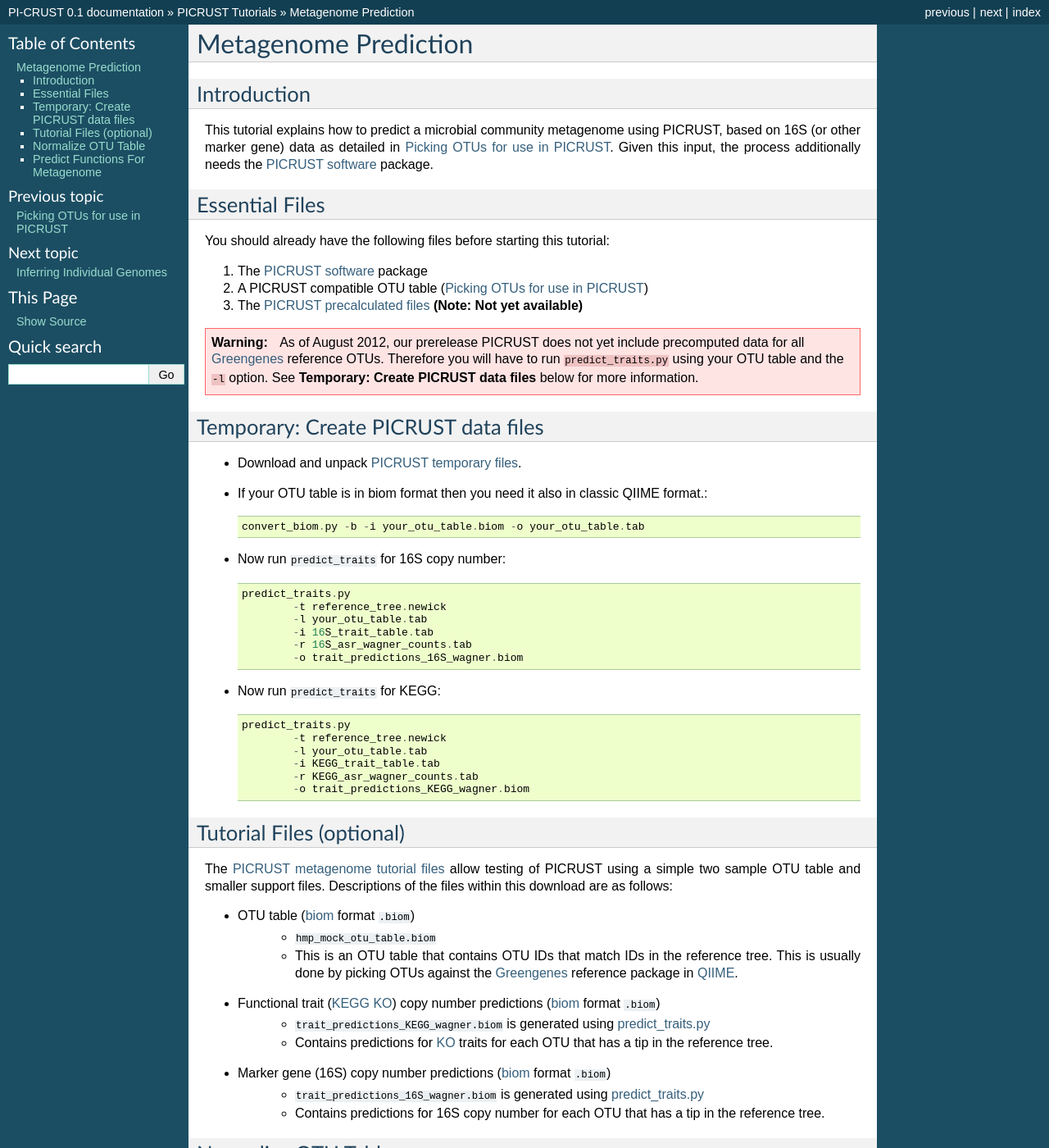
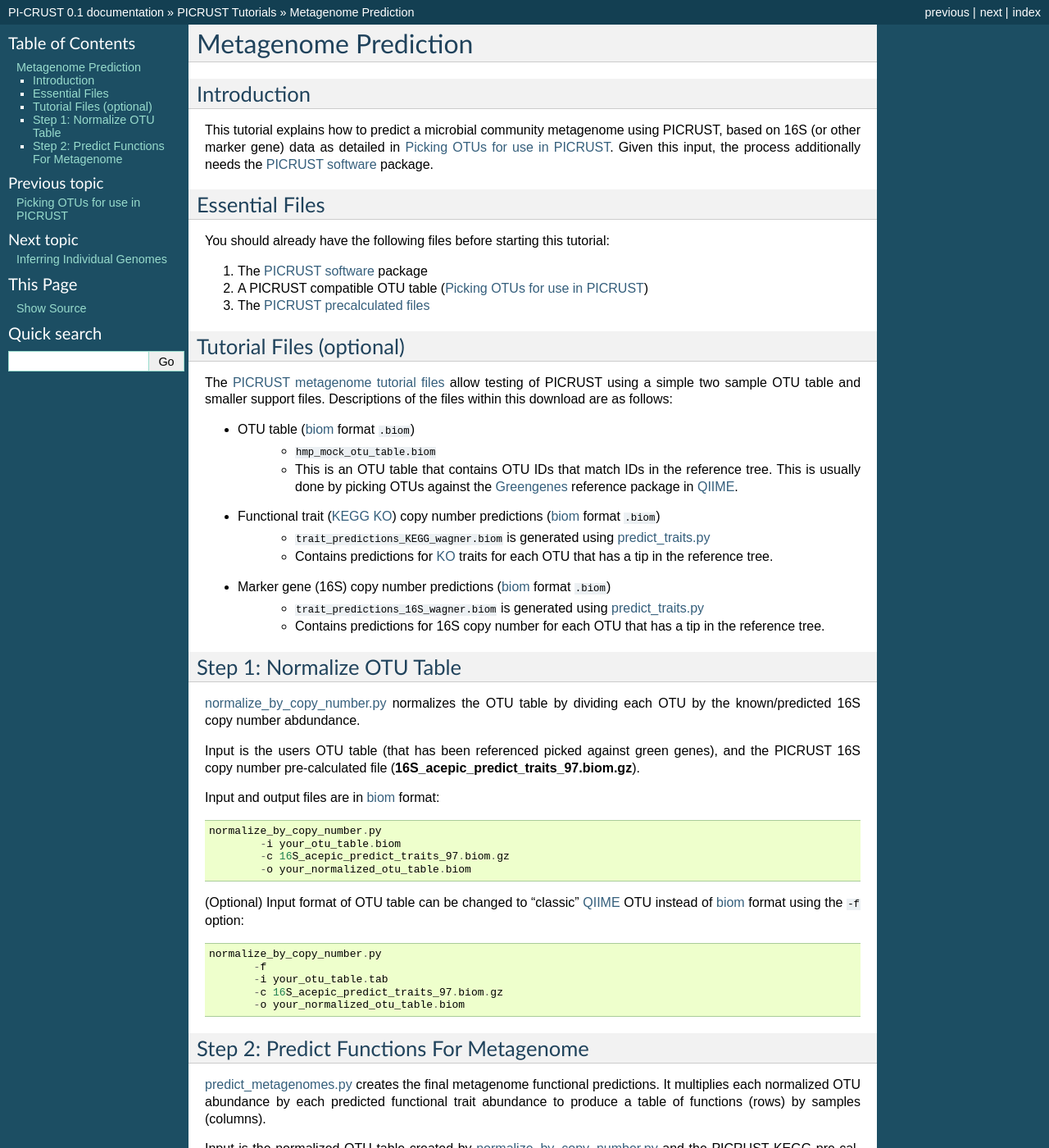
Before and after one commit to picrust/picrust, a Sphinx documentation site: the page built from doc/source/tutorials/010_metagenome_prediction.rst, in a window 1280 px wide and 1400 px high. Shown: the whole window at 82% size. Built offline with Sphinx 7.4.7, drawn with Linux system fonts in a browser that asks for light colours; some of the changed text lies outside the part shown.

Commit message:
Major update to docs.
Added links to pre-calculated files, removed warnings about these files being not done yet, and added doc for their use.
Added script documentation for the two main scripts (normalize_by_copy_number.py and predict_metagenomes.py)
Made quick start a barebones guide for using PICRUST from start to finish.

```diff
--- a/doc/source/global.rst
+++ b/doc/source/global.rst
@@ -10,7 +10,7 @@
 .. _PICRUST metagenome tutorial files:	https://www.dropbox.com/s/yndl609h5m069y6/metagenome_prediction_tutorial_files.zip
 .. _PICRUST GG reference data:		https://s3.amazonaws.com/picrust-public-data/img_gg_otus_18may2012.tgz
 .. _PICRUST starting files: 		https://dl.dropbox.com/s/yvymi52uiwgltqt/picrust_starting_files.zip?dl=1
-.. _PICRUST precalculated files: 	replace:: :py:mod:`dummy`
+.. _PICRUST precalculated files: 	https://dl.dropbox.com/s/f8sy84kxi2havww/picrust_precalculated_files.tgz?dl=1
 .. _PICRUST temporary files:		https://dl.dropbox.com/sh/7x2e2zh65yuf45u/VbWVrx392K/tutorial_files/picrust_temporary_files.zip?dl=1
 .. _PICRUST users list: 		https://groups.google.com/group/picrust-users/subscribe?note=1&hl=en&noredirect=true&pli=1
 .. _PyCogent:				http://pycogent.sourceforge.net/
--- a/doc/source/scripts/normalize_by_copy_number.rst
+++ b/doc/source/scripts/normalize_by_copy_number.rst
@@ -3,3 +3,45 @@
 ===========================
 normalize_by_copy_number.py
 ===========================
+
+Description of code
+===================
+
+ * The ``normalize_by_copy_number.py`` script normalizes an OTU table by the predicted 16S copy number abundances for each OTU.
+
+Input Requirements
+==================
+ * An OTU table (that has been properly reference picked against green genes) in biom format. This table should have SampleIds (columns) as some arbitrary sample id, and ObservationIds (rows) as green gene identifiers.
+ * A table of pre-computed 16S copy number abundances for all green gene identifiers (in the gg ref package). Usually downloaded from PICRUST (**16S_acepic_predict_traits_97.biom.gz**).Also in biom format.
+
+Output
+======
+ * A normalized OTU table (biom format).
+
+Mandatory Options
+=================
+ * ``-i``: the input OTU table
+ * ``-c``: the input pre-computed 16S copy number abundances
+ * ``-o``: the normalized OTU table
+
+Optional Options
+================
+ * ``-f``: input OTU table in tab-delimited format (instead of biom).
+
+
+Usage examples
+==============
+
+This section provides a description of how to run ``normalize_by_copy_number.py``:
+
+* Basic usage::
+
+    predict_metagenomes.py -i your_otu_table.biom -c 16S_acepic_predict_traits_97.biom.gz -o your_normalized_otu_table.biom
+
+* Input format for OTU table can be set to plain tab-delimited format (instead of biom) using ``-f`` option::
+
+    predict_metagenomes.py -f -i your_otu_table.tab -c KEGG_acepic_predict_traits_97.biom.gz -o your_normalized_otu_table.biom
+
+* ``-c`` file does can be gzipped or uncompressed::
+
+    predict_metagenomes.py -i your_otu_table.biom -c KEGG_acepic_predict_traits_97.biom -o your_normalized_otu_table.biom
--- a/doc/source/scripts/predict_metagenomes.rst
+++ b/doc/source/scripts/predict_metagenomes.rst
@@ -3,3 +3,47 @@
 ======================
 predict_metagenomes.py
 ======================
+
+This document covers use of the ``predict_metagenomes.py`` script.
+
+Description of code
+===================
+
+ * The ``predict_metagenomes.py`` script produces the actual metagenome functional predictions for a given OTU table.
+
+Input Requirements
+==================
+ * An OTU table (that has been properly reference picked against green genes) in biom format. This table should have SampleIds (columns) as some arbitrary sample id, and ObservationIds (rows) as green gene identifiers.
+ * A table of pre-computed genome contents for all green gene identifiers (in the gg ref package). Usually downloaded from PICRUST (**KEGG_acepic_predict_traits_97.biom.gz**).Also in biom format.
+
+Output
+======
+ * A table of functional identifiers (e.g. KEGG KOs) by the users sample ids. (biom format).
+
+Mandatory Options
+=================
+ * ``-i``: the input OTU table
+ * ``-c``: the input pre-computed genome contents
+ * ``-o``: the output file
+
+Optional Options
+================
+ * ``-f``: output the predicted metagenome table in tab-delimited format (instead of biom).
+
+
+Usage examples
+==============
+
+This section provides a description of how to run ``predict_metagenomes.py``:
+
+* Basic usage::
+
+    predict_metagenomes.py -i your_normalized_otu_table.biom -c KEGG_acepic_predict_traits_97.biom.gz -o your_output.biom
+
+* Output format can be set to plain tab-delimited format (instead of biom) using ``-f`` option::
+
+    predict_metagenomes.py -f -i your_normalized_otu_table.biom -c KEGG_acepic_predict_traits_97.biom.gz -o your_output.tab
+
+* ``-c`` file does can be gzipped or uncompressed::
+
+    predict_metagenomes.py -i your_normalized_otu_table.biom -c KEGG_acepic_predict_traits_97.biom -o your_output.biom
--- a/doc/source/tutorials/010_metagenome_prediction.rst
+++ b/doc/source/tutorials/010_metagenome_prediction.rst
@@ -19,40 +19,7 @@
 
 1. The `PICRUST software`_ package
 2. A PICRUST compatible OTU table (:ref:`otu_picking_tutorial`)
-3. The `PICRUST precalculated files`_ **(Note: Not yet available)**
-
-.. warning::
-
-	As of August 2012, our prerelease PICRUST does not yet include precomputed data for all `Greengenes`_ reference OTUs.
-	Therefore you will have to run ``predict_traits.py`` using your OTU table and the ``-l`` option. See **Temporary: Create PICRUST data files** below for more information.
-
-Temporary: Create PICRUST data files
-------------------------------------
-
-* Download and unpack `PICRUST temporary files`_.
-
-* If your OTU table is in biom format then you need it also in classic QIIME format.::
-
-	convert_biom.py -b -i your_otu_table.biom -o your_otu_table.tab
-
-* Now run ``predict_traits`` for 16S copy number: ::
-
-	predict_traits.py
-		-t reference_tree.newick
-		-l your_otu_table.tab
- 		-i 16S_trait_table.tab
-		-r 16S_asr_wagner_counts.tab
-		-o trait_predictions_16S_wagner.biom
-
-* Now run ``predict_traits`` for KEGG: ::
-
-	predict_traits.py
-		-t reference_tree.newick
-		-l your_otu_table.tab
-		-i KEGG_trait_table.tab
-		-r KEGG_asr_wagner_counts.tab
-		-o trait_predictions_KEGG_wagner.biom
-
+3. The `PICRUST precalculated files`_
 
 
 Tutorial Files (optional)
@@ -82,18 +49,18 @@
 	This file was created specifically for the OTU table included in this tutorial using the ``-l`` option in ``predict_traits.py``.
 	It can NOT be used with other OTU tables.
 
-Normalize OTU Table
--------------------
+Step 1: Normalize OTU Table
+---------------------------
 
 :ref:`normalize_by_copy_number` normalizes the OTU table by dividing each OTU by the known/predicted 16S copy number abdundance.
 
-Input is the users OTU table (that has been referenced picked against green genes), and the 16S copy number table for each OTU (produced by :ref:`predict_traits`).
+Input is the users OTU table (that has been referenced picked against green genes), and the PICRUST 16S copy number pre-calculated file (**16S_acepic_predict_traits_97.biom.gz**).
 
-Input and output files are in biom format. ::
+Input and output files are in `biom`_ format::
 
 	normalize_by_copy_number.py
 		-i your_otu_table.biom
-		-c trait_predictions_16S_wagner.biom
+		-c 16S_acepic_predict_traits_97.biom.gz
 		-o your_normalized_otu_table.biom
 
 (Optional) Input format of OTU table can be changed to "classic" `QIIME`_ OTU instead of `biom`_ format using the ``-f`` option: ::
@@ -101,21 +68,21 @@
 	 normalize_by_copy_number.py
 		-f
 		-i your_otu_table.tab
-		-c trait_predictions_16S_wagner.biom
+		-c 16S_acepic_predict_traits_97.biom.gz
 		-o your_normalized_otu_table.biom
 
-Predict Functions For Metagenome
---------------------------------
+Step 2: Predict Functions For Metagenome
+----------------------------------------
 
 :ref:`predict_metagenomes` creates the final metagenome functional predictions. It multiplies each normalized OTU abundance by each predicted functional trait abundance to produce a table of functions (rows) by samples (columns).
 
-Input is the normalized OTU table created by :ref:`normalize_by_copy_number` and the functional trait predictions produced by :ref:`predict_traits`.
+Input is the normalized OTU table created by :ref:`normalize_by_copy_number` and the PICRUST KEGG pre-calculated file (**KEGG_acepic_predict_traits_97.biom.gz**).
 
 Output is in `biom`_ format by default: ::
 
 	predict_metagenomes.py
 		-i your_normalized_otu_table.biom
-		-c trait_predictions_KEGG_wagner.biom
+		-c KEGG_acepic_predict_traits_97.biom.gz
 		-o your_KEGG_predictions.biom
 
 (Optional) Output format can be changed to tab delimited using ``-f`` option: ::
@@ -123,5 +90,5 @@
 	predict_metagenomes.py
 		-f
 		-i your_normalized_otu_table.biom
-		-c trait_predictions_KEGG_wagner.biom
+		-c KEGG_acepic_predict_traits_97.biom.gz
 		-o your_KEGG_predictions.tab
```
Also changed, not shown: doc/source/index.rst (+9 -7 lines), doc/source/quickstart.rst (+42 -6 lines).
